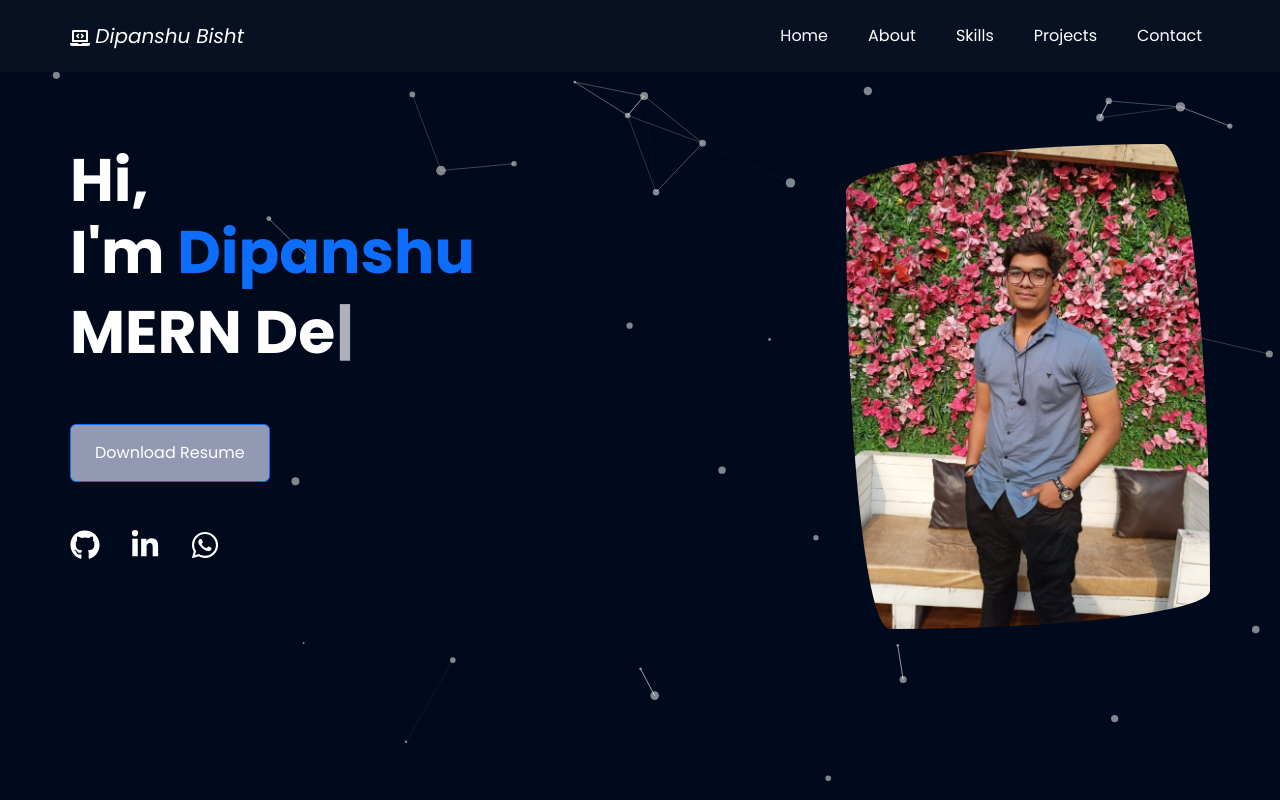
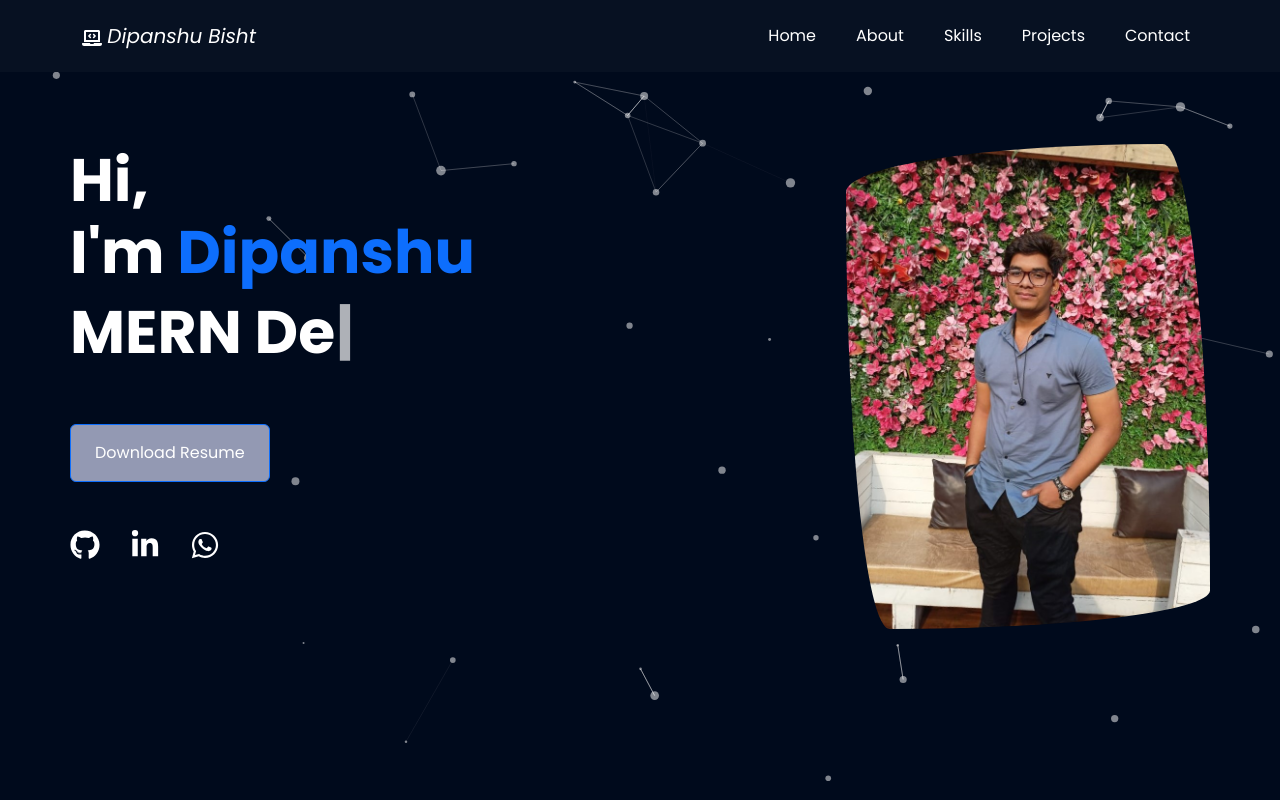
Before and after one commit to BDX-Bisht/Portfolio, a React (Vite) app: page / in a window 1280 px wide. Shown: the top 800 px of the page. Built offline with nearby package versions, Linux system fonts and the light colour scheme.

Commit message:
Update Header.jsx

```diff
--- a/src/components/Header.jsx
+++ b/src/components/Header.jsx
@@ -7,8 +7,8 @@ const Header = () => {
       className="navbar navbar-expand-lg fixed-top py-3"
       data-bs-theme="dark"
     >
-      <div className="container px-4 px-md-0">
-        <a className="navbar-brand" href="#dipanshu">
+      <div className="container">
+        <a className="navbar-brand px-4 px-md-0" href="#dipanshu">
           <FaLaptopCode /> <i> Dipanshu Bisht</i>
         </a>
         <button
```
